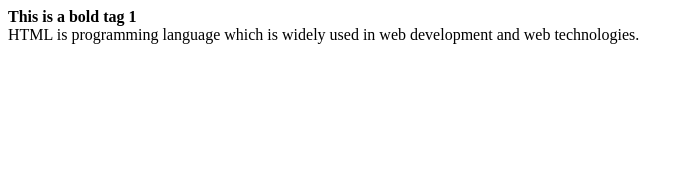
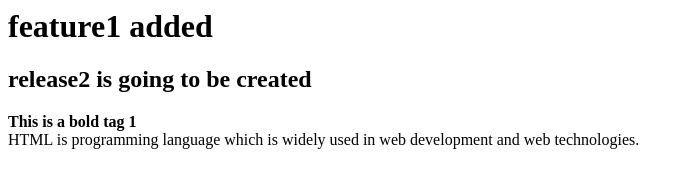
Before and after one commit to Captain1918/gitProject3, a plain HTML site: page index.html in a window 1280 px wide. Shown: the whole page, without its empty margins (0-694 px from the left). Drawn offline with Linux system fonts and the light colour scheme.

Commit message:
third commit

```diff
--- a/index.html
+++ b/index.html
@@ -3,6 +3,8 @@
        <title>Bold tag</title>
     </head>
    <body>
+    <h1>feature1 added</h1>
+    <h2>release2 is going to be created</h2>
    <b> This is a bold tag 1</b></br>
    HTML is programming language  which is widely used in web development and web technologies.
    </body>
```
